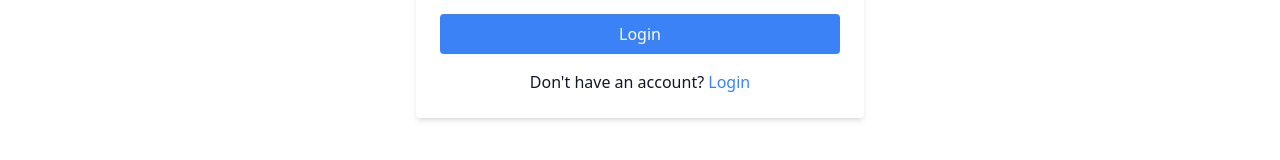
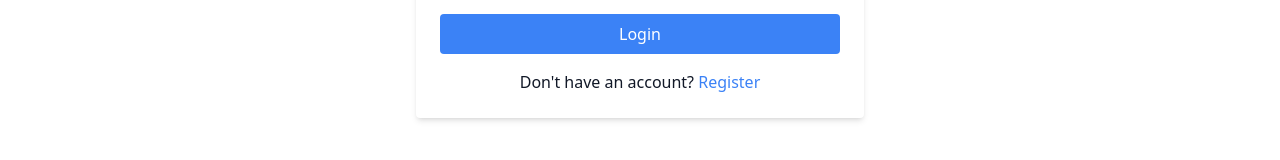
Before and after one commit to AveJaPl/Progresio, a Next.js app in the folder progresio/: page / in a window 1280 px wide. Shown: the part 350-510 px from the top of the page. Built offline with nearby package versions, Linux system fonts and the light colour scheme; no server answers.

Commit message:
Nazwa guzika podczas ładowania, i ładowanie na poprawnym guziku

```diff
--- a/progresio/src/app/components/AuthForm.tsx
+++ b/progresio/src/app/components/AuthForm.tsx
@@ -78,7 +78,7 @@ export default function AuthForm() {
           onClick={toggleForm}
           className="text-blue-500 hover:underline focus:outline-none"
         >
-          {loading ? "Loading..." : isLogin ? "Login" : "Register"}
+          {loading ? "Loading..." : isLogin ? "Register" : "Login"}
         </button>
       </p>
     </div>
```
